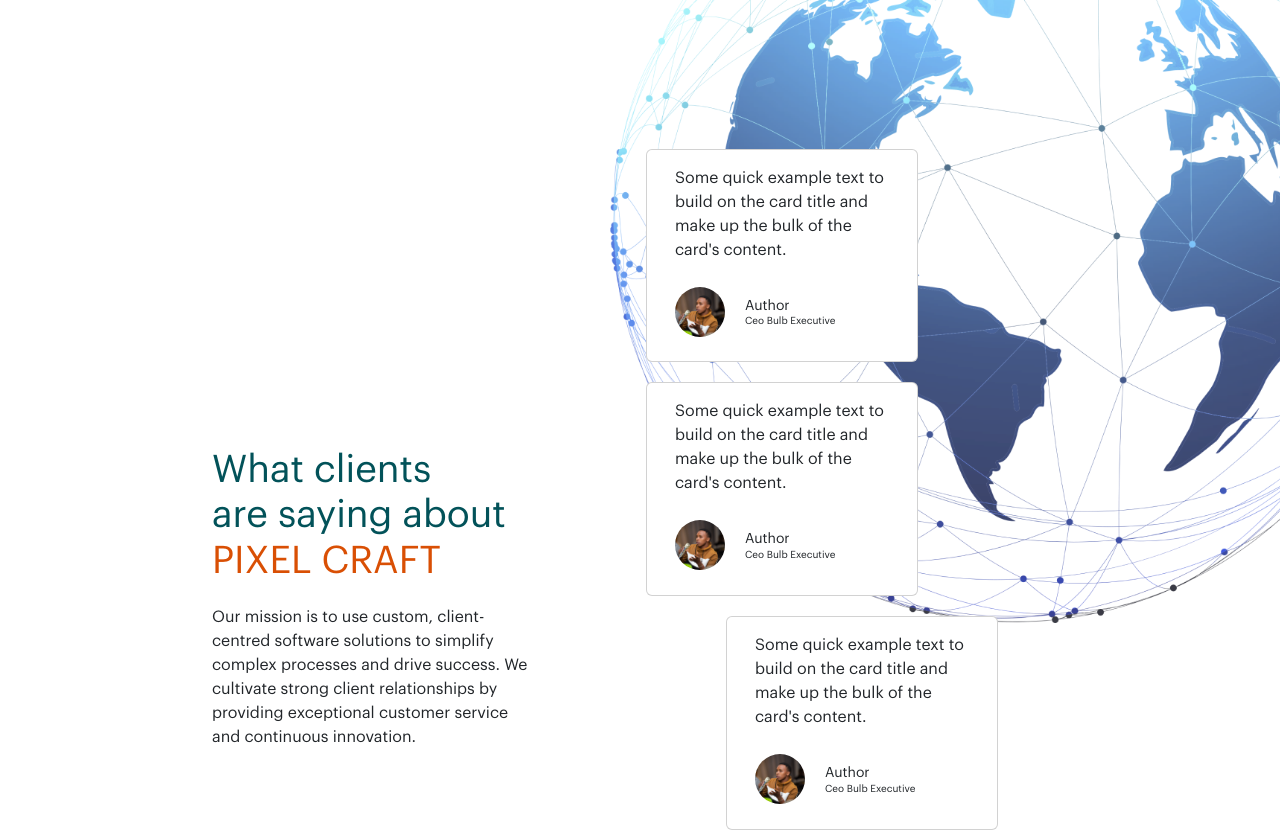
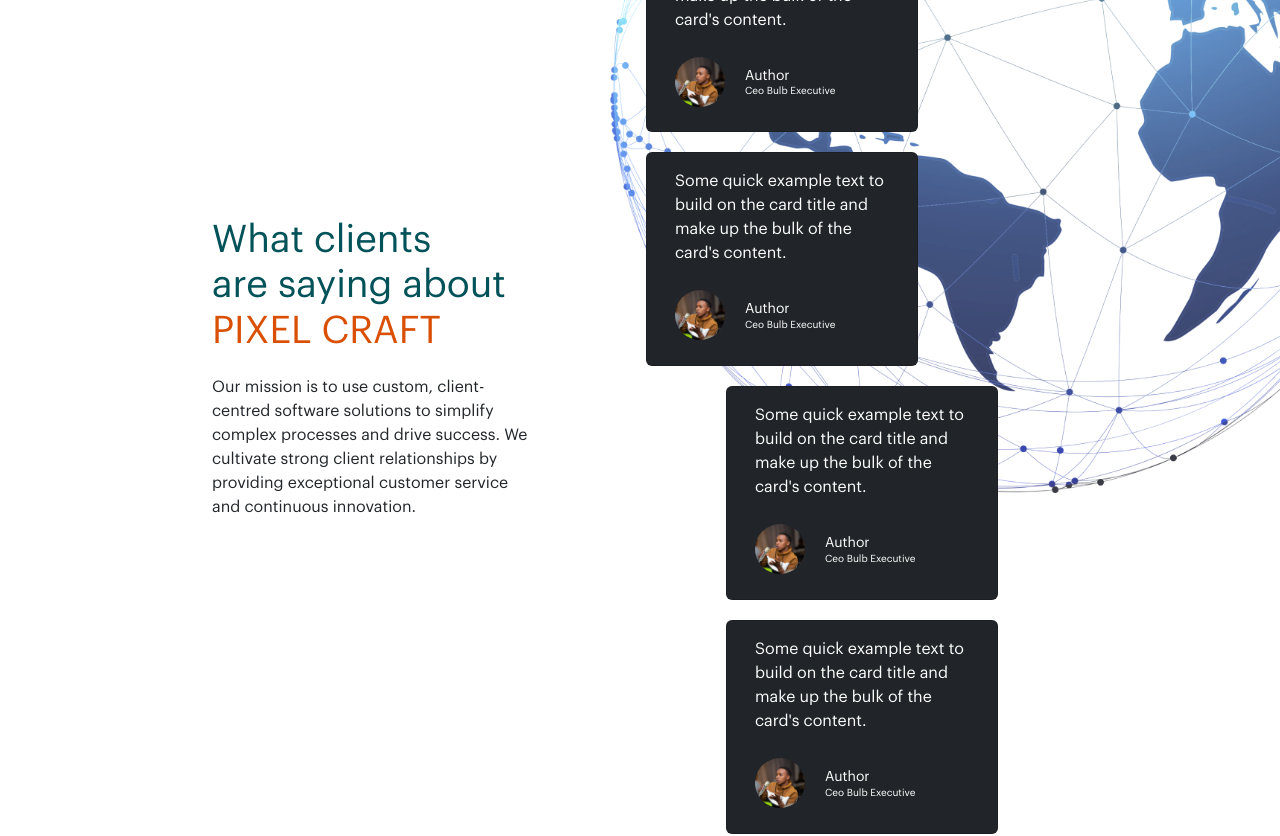
Before and after one commit to bensammwaniki/pixelcraft, an Angular app: page /home in a window 1280 px wide. Shown: the part 3040-3876 px from the top of the page. Built offline with nearby package versions, Linux system fonts and the light colour scheme.

Commit message:
:lipstick: Completed the why and coments section
completed the why and coments section

```diff
--- a/src/app/home/home/home.component.html
+++ b/src/app/home/home/home.component.html
@@ -115,7 +115,7 @@
             </div>
             <div class="col">
                 <div class="row row-cols-2">
-                    <div class="card">
+                    <div class="card text-bg-dark">
                         <div class="card-body">
                           <p class="card-text">
                             Some quick example text to build on the card title
@@ -131,7 +131,7 @@
 
                         </div>
                     </div>
-                    <div class="card">
+                    <div class="card text-bg-dark">
                         <div class="card-body">
                           <p class="card-text">
                             Some quick example text to build on the card title
@@ -149,7 +149,7 @@
                     </div>
                 </div>
                 <div class="row row-cols-2 row-custom">
-                    <div class="card">
+                    <div class="card text-bg-dark">
                         <div class="card-body">
                           <p class="card-text">
                             Some quick example text to build on the card title
@@ -165,7 +165,7 @@
 
                         </div>
                     </div>
-                    <div class="card">
+                    <div class="card text-bg-dark">
                         <div class="card-body">
                           <p class="card-text">
                             Some quick example text to build on the card title
--- a/src/styles.scss
+++ b/src/styles.scss
@@ -227,6 +227,7 @@
 
 .why{
     overflow-x: clip;
+    transform: translatey(-230px);
     .container{
         padding-left: 50px;
         padding-right: 50px;
@@ -237,7 +238,7 @@
             position: absolute;
             right: 0;
             top: 0;
-            transform: translateY(-300px) translateX(200px);
+            transform: translateY(-200px) translateX(200px);
             z-index: -2;
         }
     }
```
